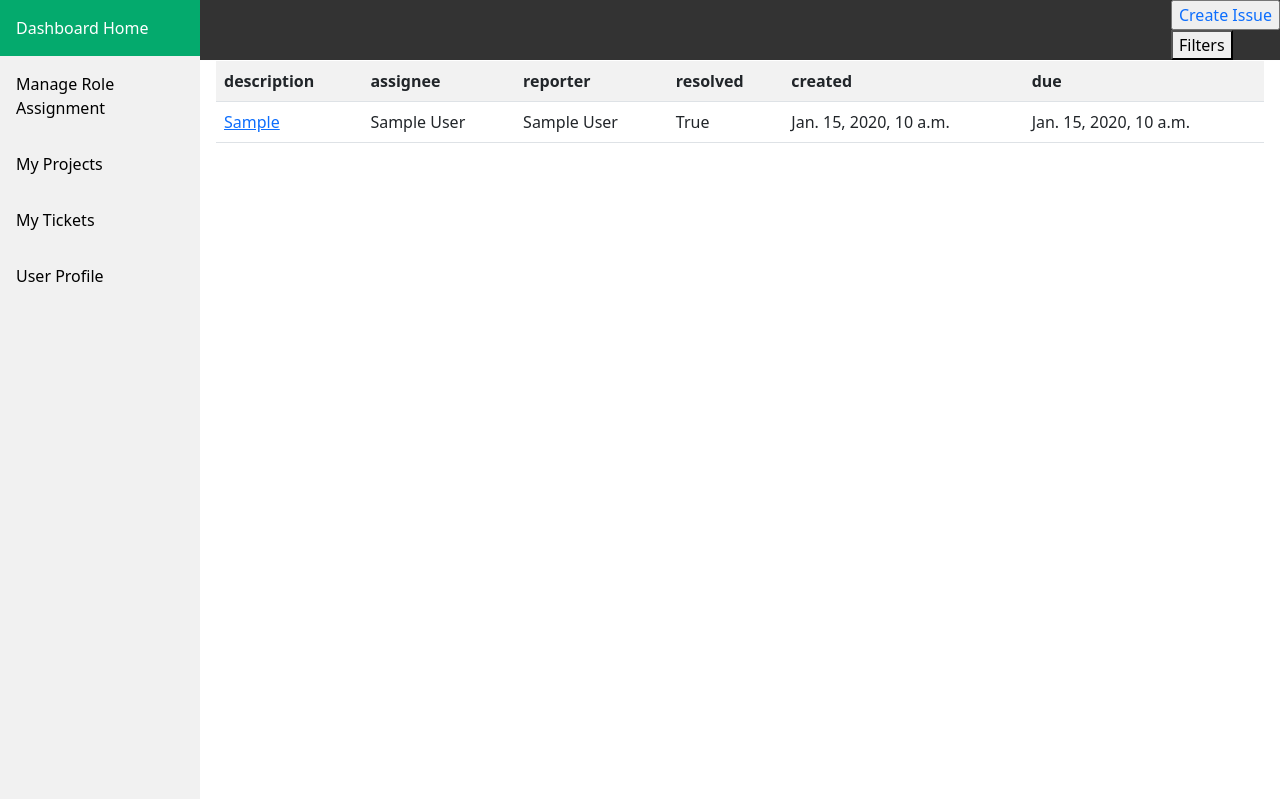
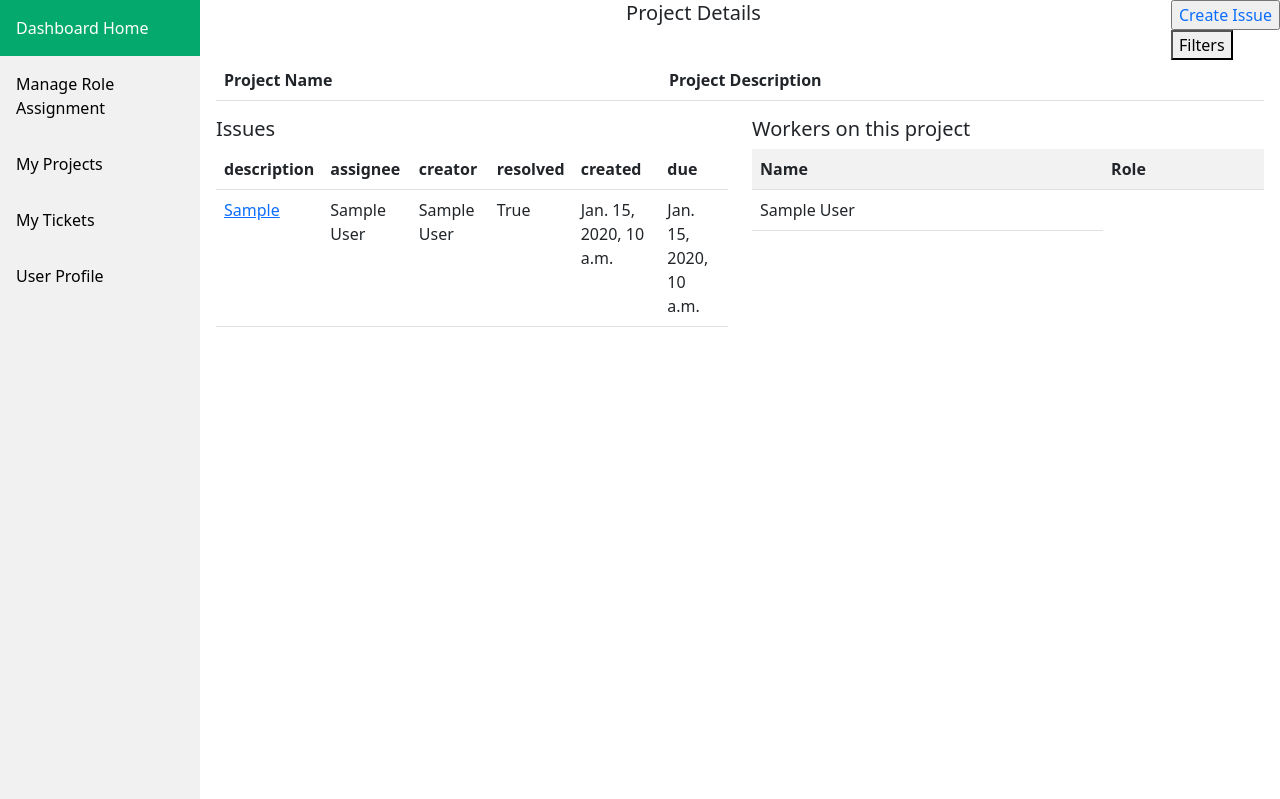
Before and after one commit to ccatherinee/bugtracker, a Django app: page /1/ in a window 1280 px wide. Shown: the top 799 px of the page. Run offline with Django 4.2, Linux system fonts and the light colour scheme; tables that the repository leaves empty hold one stand-in row (values such as "Sample post"); lists and menus that the app fills with data are empty; some libraries are stand-ins or nearby versions.

Commit message:
more progress

```diff
--- a/core/static/style.css
+++ b/core/static/style.css
@@ -65,7 +65,11 @@
 .topnav {
     -webkit-appearance:none;
     background-color: #333;
-    overflow: hidden;
+    /* width:76%;
+    margin: 0;
+    position: fixed;
+    left: 200px; */
+
 }
 
 /* Style the links inside the navigation bar */
@@ -104,7 +108,6 @@
     -webkit-appearance: none;
     position: relative;
     display: inline-block;
-    overflow:visible;
   }
 
   /* Dropdown Content (Hidden by Default) */
@@ -126,26 +129,22 @@
     padding: 12px 16px;
     text-decoration: none;
     display: block;
-    overflow:visible;
   }
 
   /* Change color of dropdown links on hover */
   .dropdown-content a:hover {
     -webkit-appearance: none;
     background-color: #ddd;
-    overflow:visible;
 }
 
   /* Show the dropdown menu on hover */
   .dropdown:hover .dropdown-content {
     -webkit-appearance: none;
     display: block;
-    overflow:visible;
 }
 
   /* Change the background color of the dropdown button when the dropdown content is shown */
   .dropdown:hover .dropbtn {
       -webkit-appearance: none;
       background-color: #3e8e41;
-      overflow:visible;
     }
--- a/core/templates/core/project.html
+++ b/core/templates/core/project.html
@@ -49,11 +49,29 @@
     </div>
 
     <div class="content">
-        <table class="table table-striped">
+        <h5 class="sub-header" style="text-align:center">Project Details</h2>
+
+        <table class="table">
+            <tr>
+                <th>Project Name</th>
+                <th>Project Description</th>
+            </tr>
+            <tr>
+
+            </tr>
+        </table>
+
+
+        <div class="row">
+            <div class="col-md-6">
+                <h5 class="sub-header">Issues</h2>
+                <div class="table-responsive">
+
+                    <table class="table">
                         <tr>
                             <th>description</th>
                             <th>assignee</th>
-                <th>reporter</th>
+                            <th>creator</th>
                             <th>resolved</th>
                             <th>created</th>
                             <th>due</th>
@@ -69,7 +87,26 @@
                         </tr>
                         {% endfor %}
                     </table>
+                </div>
+            </div>
 
+            <div class="col-md-6">
+                <h5 class="sub-header">Workers on this project</h2>
+                <div class="table-responsive">
+                    <table class="table table-striped">
+                        <tr>
+                            <th>Name</th>
+                            <th>Role</th>
+                        </tr>
+                        {% for worker in workers %}
+                        <tr>
+                            <td>{{ worker }}</td>
+                        </tr>
+                        {% endfor %}
+                    </table>
+                </div>
+            </div>
+        </div>
     </div>
 
 
--- a/core/templates/core/projects.html
+++ b/core/templates/core/projects.html
@@ -46,6 +46,8 @@
             </tr>
             {% endfor %}
         </table>
+
+        <table class
     </div>
 </body>
 
--- a/core/views.py
+++ b/core/views.py
@@ -92,8 +92,15 @@
         due = bug.due_date
         information.append((bug, assignees[:-2], creator, resolved, created, due))
 
+    project = Project.objects.get(pk=project_id)
 
-    return render(request, 'core/project.html', {'bugs': bugs, 'information': information})
+    workers = []
+    for worker in project.workers.all():
+        user = User.objects.get(pk=worker.id)
+        workers.append(user.first_name + " " + user.last_name)
+
+
+    return render(request, 'core/project.html', {'bugs': bugs, 'information': information, 'workers': workers, 'project': project})
 
 def issue(request, issue_id):
     project_id = request.session['project']
```
Lines whose indentation alone changed are shown as unchanged.
